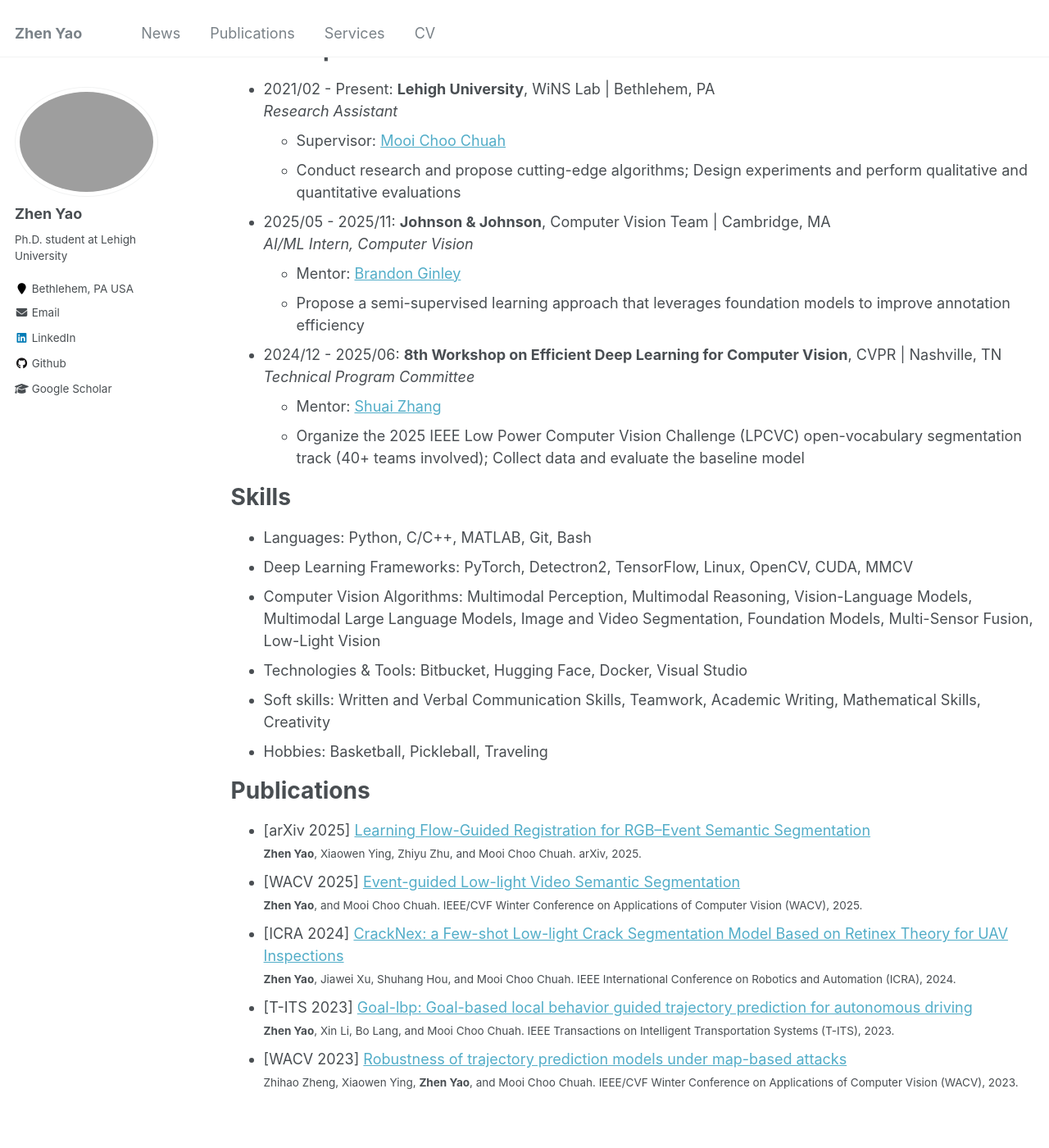
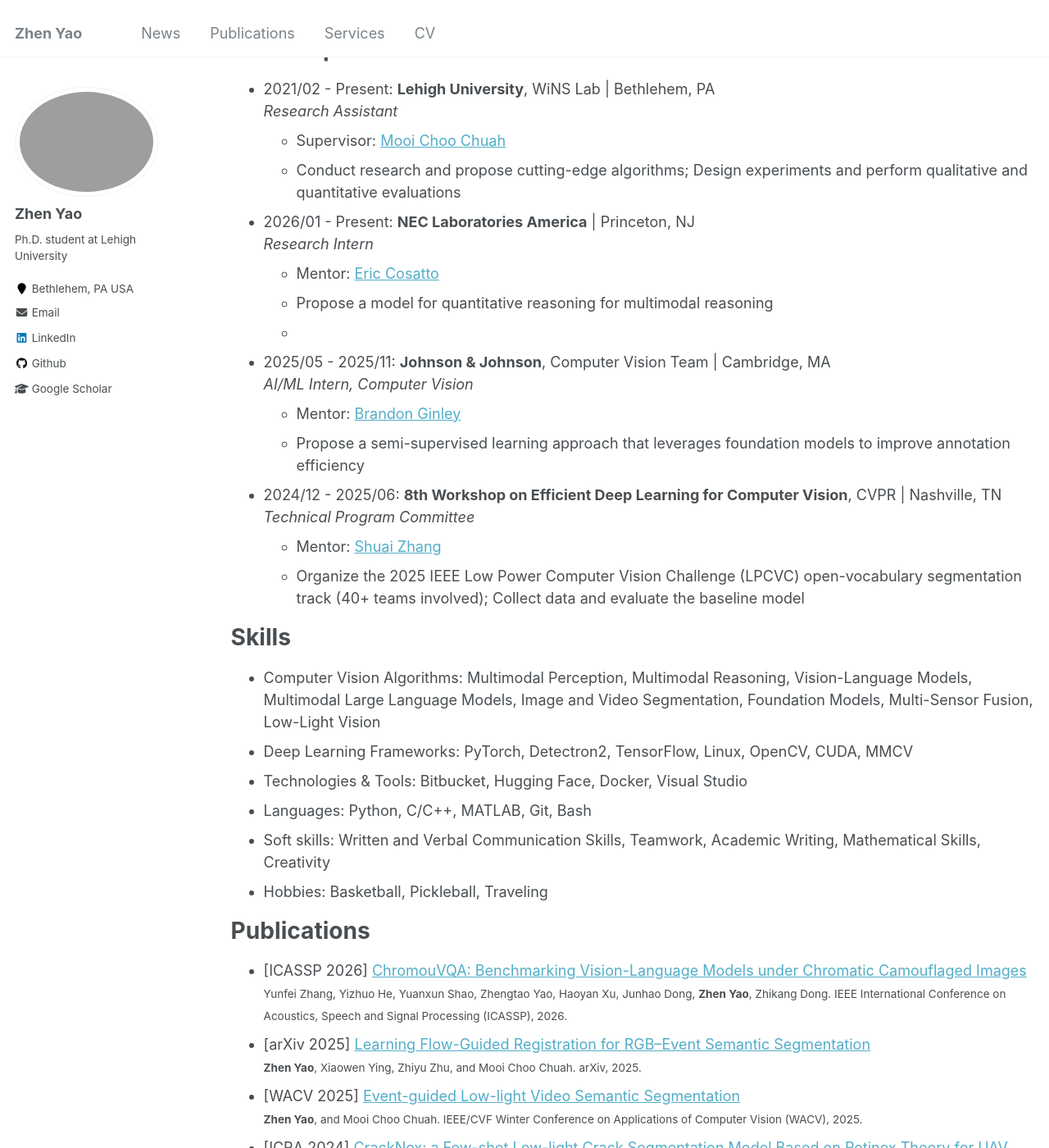
Before and after one commit to zyaocoder/zyaocoder.github.io, a Jekyll site: the page built from _pages/cv.md, in a window 1280 px wide and 1400 px high, scrolled down 274 px. Shown: the whole window at 82% size. Built offline with Jekyll 4.4.1, drawn with Linux system fonts in a browser that asks for light colours.

Commit message:
Update cv.md

```diff
--- a/_pages/cv.md
+++ b/_pages/cv.md
@@ -22,6 +22,11 @@ Work experience
   * Supervisor: [Mooi Choo Chuah](https://www.cse.lehigh.edu/~chuah/)
   * Conduct research and propose cutting-edge algorithms; Design experiments and perform qualitative and quantitative evaluations
 
+* 2026/01 - Present: **NEC Laboratories America** | Princeton, NJ <br>
+  *Research Intern*
+  * Mentor: [Eric Cosatto](https://scholar.google.com/citations?user=CBzRa74AAAAJ&hl=en)
+  * Propose a model for quantitative reasoning for multimodal reasoning
+  *
 * 2025/05 - 2025/11: **Johnson & Johnson**, Computer Vision Team | Cambridge, MA <br>
   *AI/ML Intern, Computer Vision*
   * Mentor: [Brandon Ginley](https://scholar.google.com/citations?user=UDz46zwAAAAJ&hl=en)
@@ -34,15 +39,17 @@ Work experience
 
 Skills
 ======
+* Computer Vision Algorithms: Multimodal Perception, Multimodal Reasoning, Vision-Language Models, Multimodal Large Language Models, Image and Video Segmentation, Foundation Models, Multi-Sensor Fusion, Low-Light Vision
+* Deep Learning Frameworks: PyTorch, Detectron2, TensorFlow, Linux, OpenCV, CUDA, MMCV
+* Technologies & Tools: Bitbucket, Hugging Face, Docker, Visual Studio
 * Languages: Python, C/C++, MATLAB, Git, Bash
-* Deep Learning Frameworks: PyTorch, Detectron2, TensorFlow, Linux, OpenCV, CUDA, MMCV
-* Computer Vision Algorithms: Multimodal Perception, Multimodal Reasoning, Vision-Language Models, Multimodal Large Language Models, Image and Video Segmentation, Foundation Models, Multi-Sensor Fusion, Low-Light Vision
-* Technologies & Tools: Bitbucket, Hugging Face, Docker, Visual Studio
 * Soft skills: Written and Verbal Communication Skills, Teamwork, Academic Writing, Mathematical Skills, Creativity
 * Hobbies: Basketball, Pickleball, Traveling
 
 Publications
 ======
+* [ICASSP 2026] [ChromouVQA: Benchmarking Vision-Language Models under Chromatic Camouflaged Images](https://www.arxiv.org/abs/2512.05137) <br>
+<small>Yunfei Zhang, Yizhuo He, Yuanxun Shao, Zhengtao Yao, Haoyan Xu, Junhao Dong, **Zhen Yao**, Zhikang Dong. IEEE International Conference on Acoustics, Speech and Signal Processing (ICASSP), 2026.</small>
 * [arXiv 2025] [Learning Flow-Guided Registration for RGB–Event Semantic Segmentation](https://www.arxiv.org/abs/2505.01548) <br>
 <small>**Zhen Yao**, Xiaowen Ying, Zhiyu Zhu, and Mooi Choo Chuah. arXiv, 2025.</small>
 * [WACV 2025] [Event-guided Low-light Video Semantic Segmentation](https://openaccess.thecvf.com/content/WACV2025/html/Yao_Event-Guided_Low-Light_Video_Semantic_Segmentation_WACV_2025_paper.html) <br>
```
